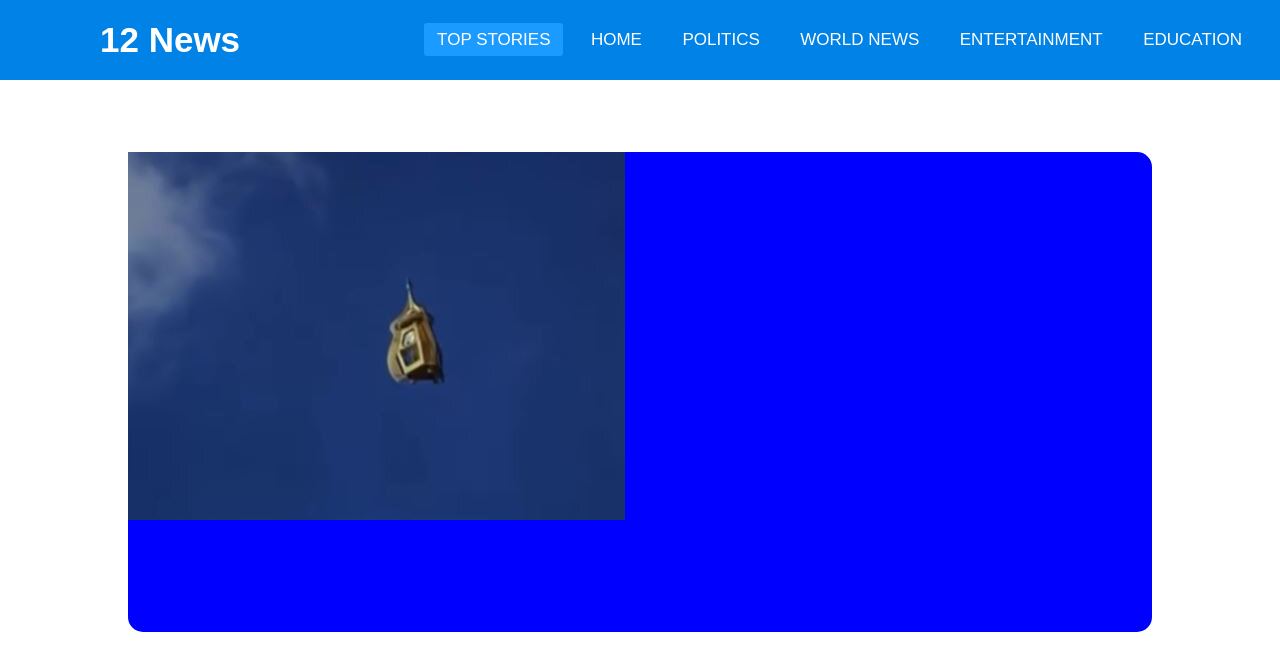
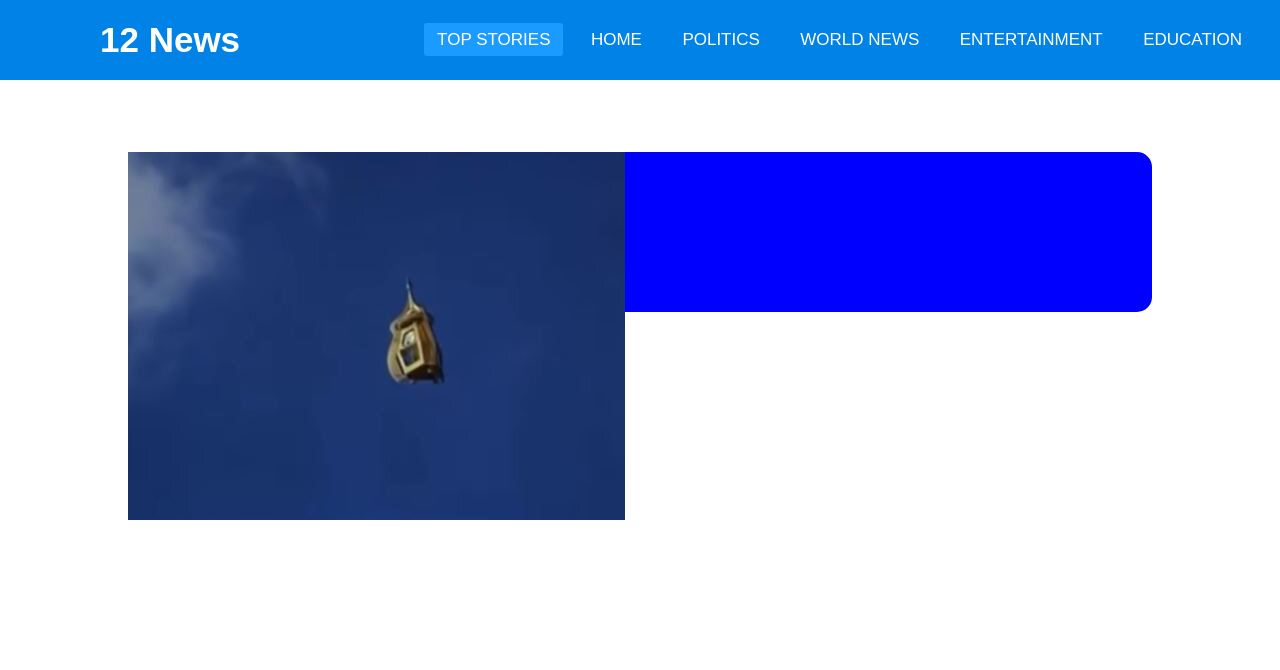
Before and after one commit to KleanCoded/EnglishAssignment, a plain HTML site: page index.html in a window 1280 px wide. Drawn offline with Linux system fonts and the light colour scheme.

Commit message:
Update style.css

```diff
--- a/style.css
+++ b/style.css
@@ -1,6 +1,6 @@
 .fakenews {
   background:blue;
-  height:60vh;
+  height:20vh;
   width:80%;
   border-radius:15px;
   margin:auto;
```
